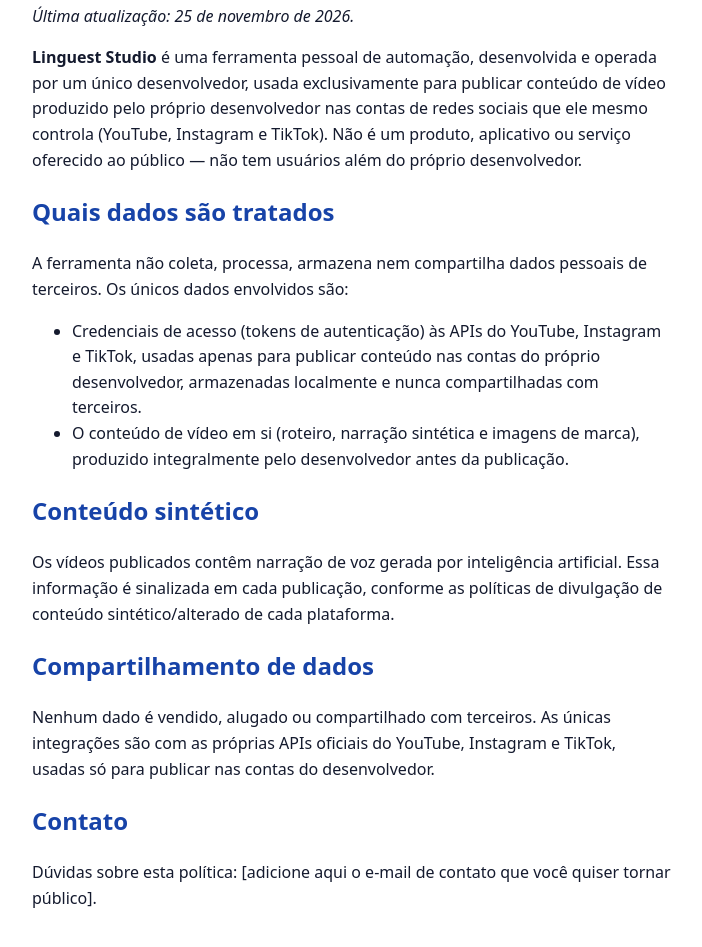
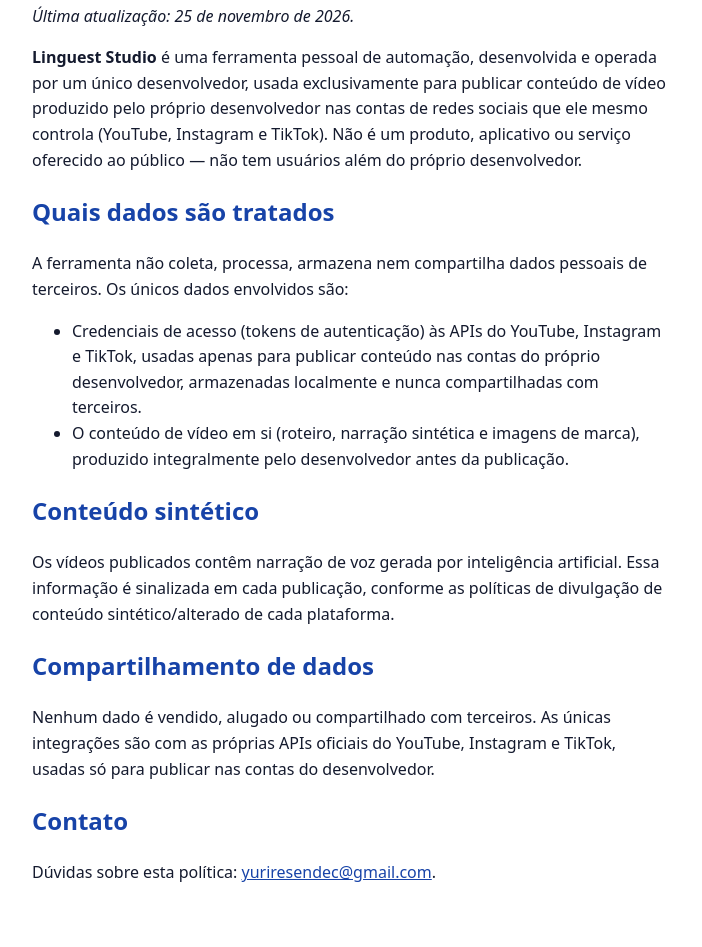
Before and after one commit to yuriresendec/linguest-legal, a plain HTML site: page privacy.html in a window 1280 px wide. Shown: the part 117-1064 px from the top of the page, without its empty margins (288-990 px from the left). Drawn offline with Linux system fonts and the light colour scheme.

Commit message:
Adiciona e-mail de contato nas páginas legais

```diff
--- a/privacy.html
+++ b/privacy.html
@@ -30,6 +30,6 @@
   <p>Nenhum dado é vendido, alugado ou compartilhado com terceiros. As únicas integrações são com as próprias APIs oficiais do YouTube, Instagram e TikTok, usadas só para publicar nas contas do desenvolvedor.</p>
 
   <h2>Contato</h2>
-  <p>Dúvidas sobre esta política: [adicione aqui o e-mail de contato que você quiser tornar público].</p>
+  <p>Dúvidas sobre esta política: <a href="mailto:yuriresendec@gmail.com">yuriresendec@gmail.com</a>.</p>
 </body>
 </html>
```
Also changed, not shown: terms.html (+1 -1 lines).
